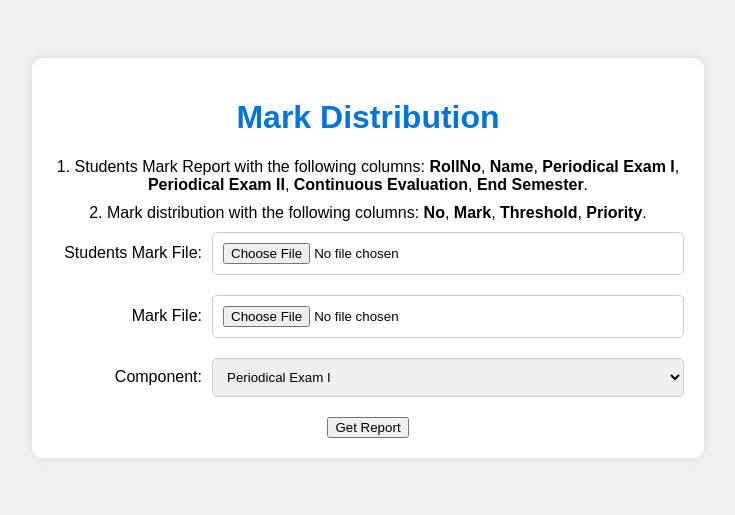
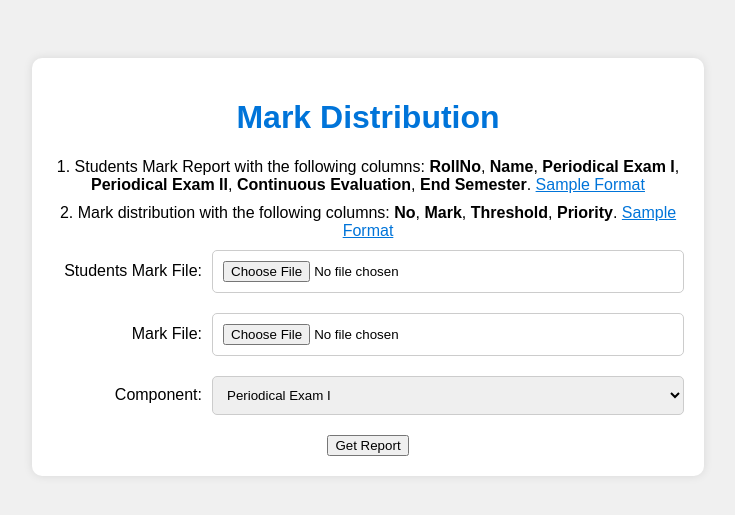
Before and after one commit to jineshmk/cocalculation, a Flask app: page / in a window 1280 px wide. Shown: the top 515 px of the page, without its empty margins (272-1007 px from the left). Run offline with Flask 3, Linux system fonts and the light colour scheme.

Commit message:
latest mark distribution

```diff
--- a/templates/ce.html
+++ b/templates/ce.html
@@ -62,8 +62,8 @@
 <body>
     <form action="/mark_dist" method="post" enctype="multipart/form-data">
         <h1>Mark Distribution</h1>
-        <p>1. Students Mark Report with the following columns: <strong>RollNo</strong>, <strong>Name</strong>, <strong>Periodical Exam I</strong>, <strong>Periodical Exam II</strong>, <strong>Continuous Evaluation</strong>, <strong>End Semester</strong>.</p>
-        <p>2. Mark distribution with the following columns: <strong>No</strong>, <strong>Mark</strong>, <strong>Threshold</strong>, <strong>Priority</strong>.</p>
+        <p>1. Students Mark Report with the following columns: <strong>RollNo</strong>, <strong>Name</strong>, <strong>Periodical Exam I</strong>, <strong>Periodical Exam II</strong>, <strong>Continuous Evaluation</strong>, <strong>End Semester</strong>. <a href="https://github.com/jineshmk/cocalculation/raw/main/new_format.xlsx"> Sample Format</a></p>
+        <p>2. Mark distribution with the following columns: <strong>No</strong>, <strong>Mark</strong>, <strong>Threshold</strong>, <strong>Priority</strong>. <a href="https://github.com/jineshmk/cocalculation/raw/main/Mark_dist.xlsx"> Sample Format</a></a></p>
         <div class="form-group">
             <label for="total">Students Mark File:</label>
             <input type="file" name="total" id="total" required>
```
